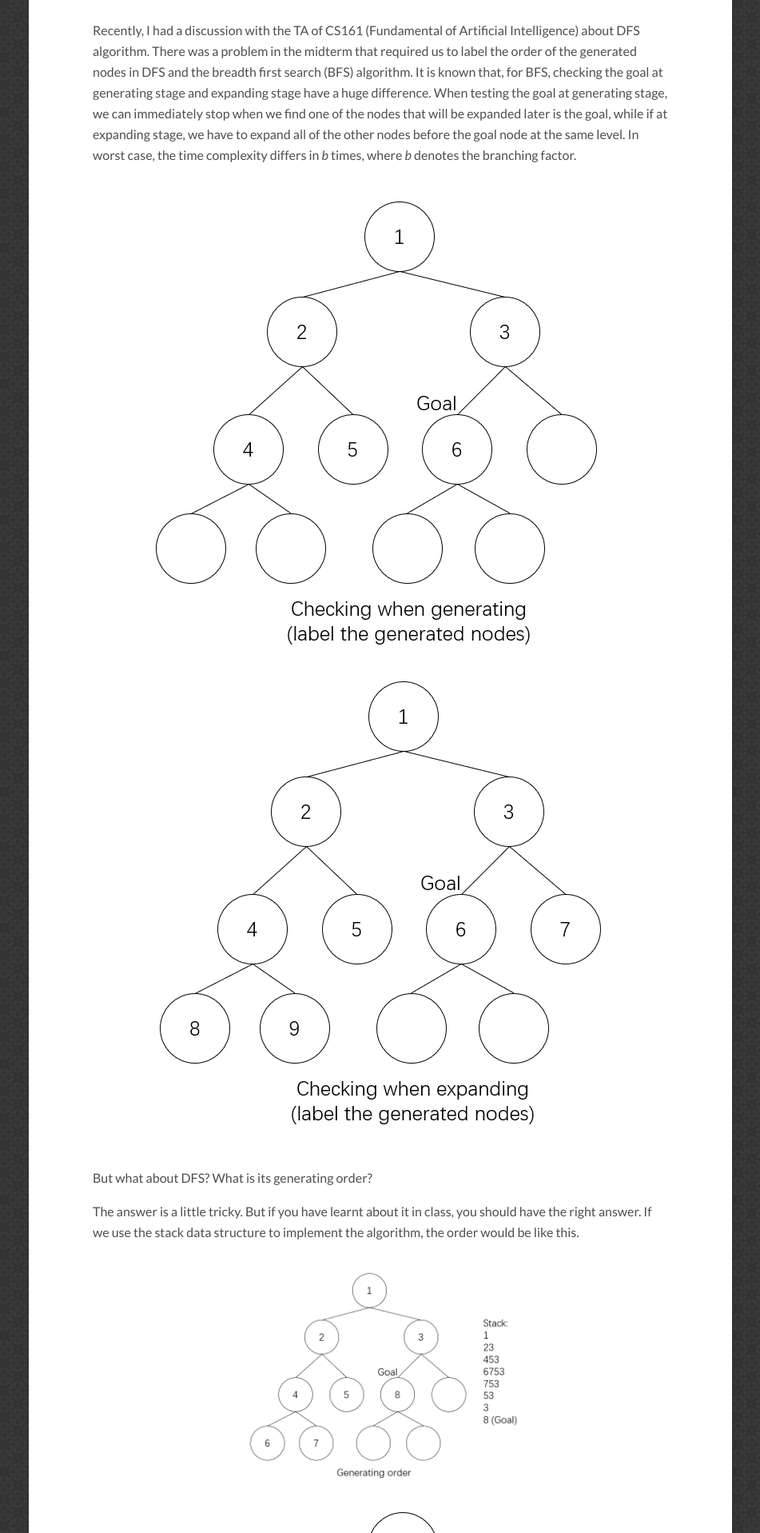
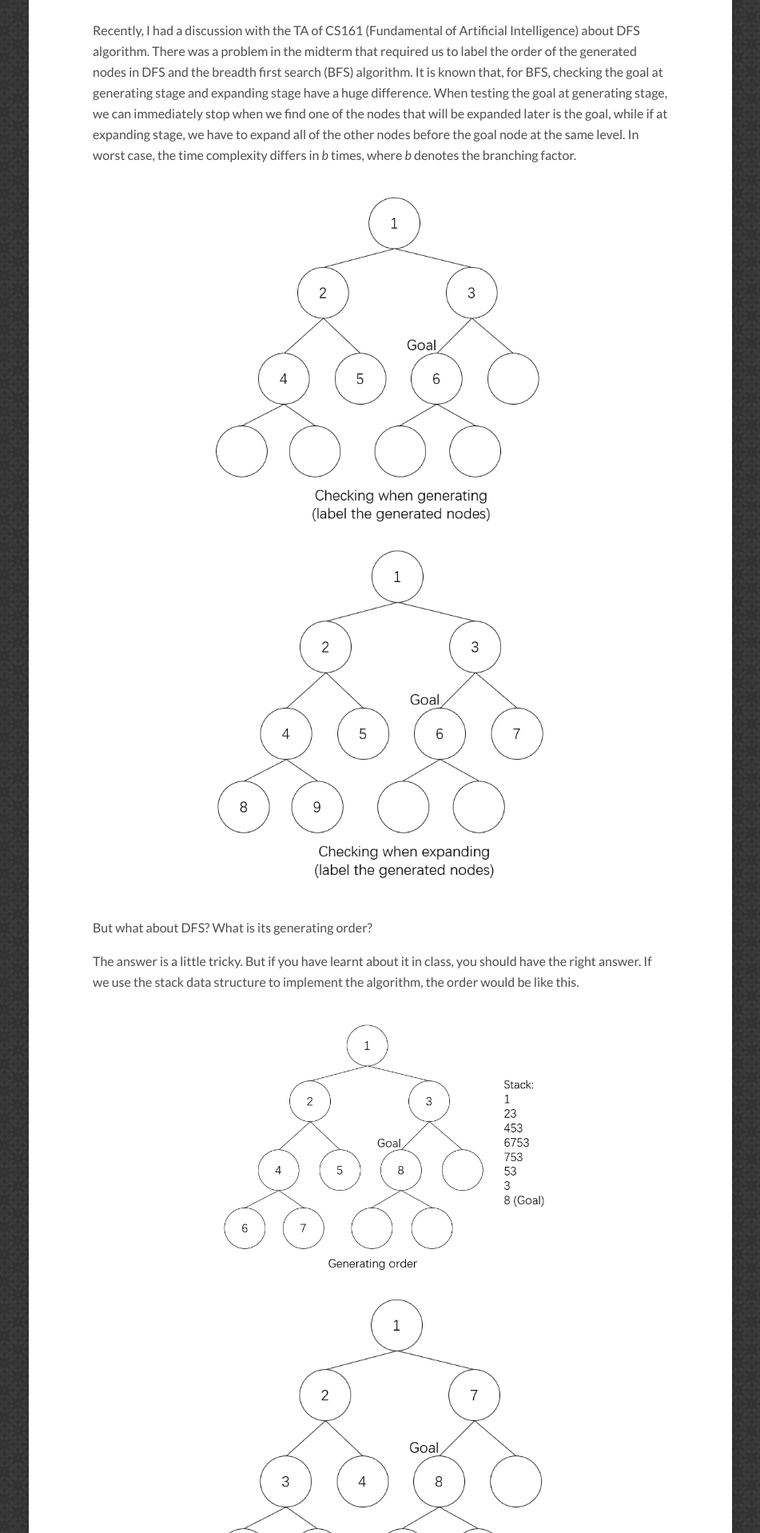
Before and after one commit to AllenShieh/AllenShieh.github.io, a Jekyll site: the page built from _posts/2018-02-26-dfslabel.md, in a window 1280 px wide. Shown: the part 573-2490 px from the top of the page at 80% size, without its empty margins (164-1115 px from the left). Built offline with Jekyll 4.4.1, drawn with Linux system fonts in a browser that asks for light colours; nearby versions of some CDN libraries; comment, search, counter and statistics services are not loaded.

Commit message:
new post

```diff
--- a/_posts/2018-02-26-dfslabel.md
+++ b/_posts/2018-02-26-dfslabel.md
@@ -12,8 +12,8 @@ Recently, I had a discussion with the TA of CS161 (Fundamental of Artificial Int
 
 <center>
 <figure>
-	<img src="/images/dfslabel/bfsgenerating.png" alt="">
-  <img src="/images/dfslabel/bfsexpanding.png" alt="">
+	<img src="/images/dfslabel/bfsgenerating.png" width="60%" height="60%" alt="">
+  <img src="/images/dfslabel/bfsexpanding.png" width="60%" height="60%" alt="">
 </figure>
 </center>
 
@@ -23,8 +23,8 @@ The answer is a little tricky. But if you have learnt about it in class, you sho
 
 <center>
 <figure>
-	<img src="/images/dfslabel/dfsgenerating.png" width="50%" height="50%" alt="">
-  <img src="/images/dfslabel/dfsexpanding.png" alt="">
+	<img src="/images/dfslabel/dfsgenerating.png" width="60%" height="60%" alt="">
+  <img src="/images/dfslabel/dfsexpanding.png" width="60%" height="60%" alt="">
 </figure>
 </center>
 
--- a/index.html
+++ b/index.html
@@ -16,7 +16,7 @@ image:
 
   This summer, I will be doing an internship at Google, Mountain View.</br></br>
 
-  Newest post: <a href="/robotchat"><i>Use A Robot to Reply in Your WeChat Official Account</i></a></br></br>
+  Newest post: <a href="/dfslabel"><i>When Exactly Does DFS Generate A Node</i></a></br></br>
 
   The menu is on the top left corner of the website, you can access everything from there.
   But anyway, I will provide a direct link to several main pages as follows.</br>
```
Also changed, not shown: _posts/2017-05-21-robotchat.md (+2 -2 lines).
